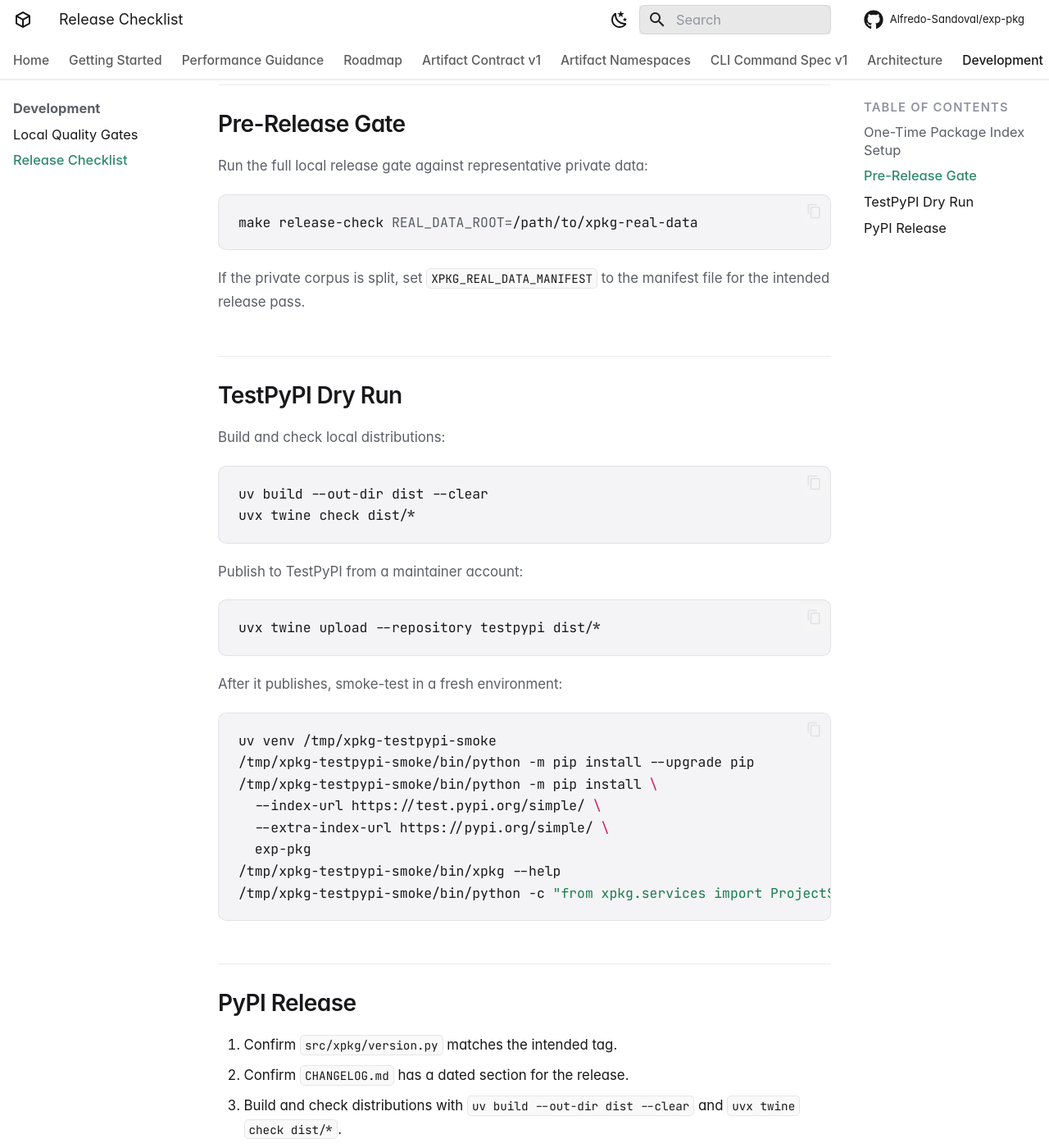
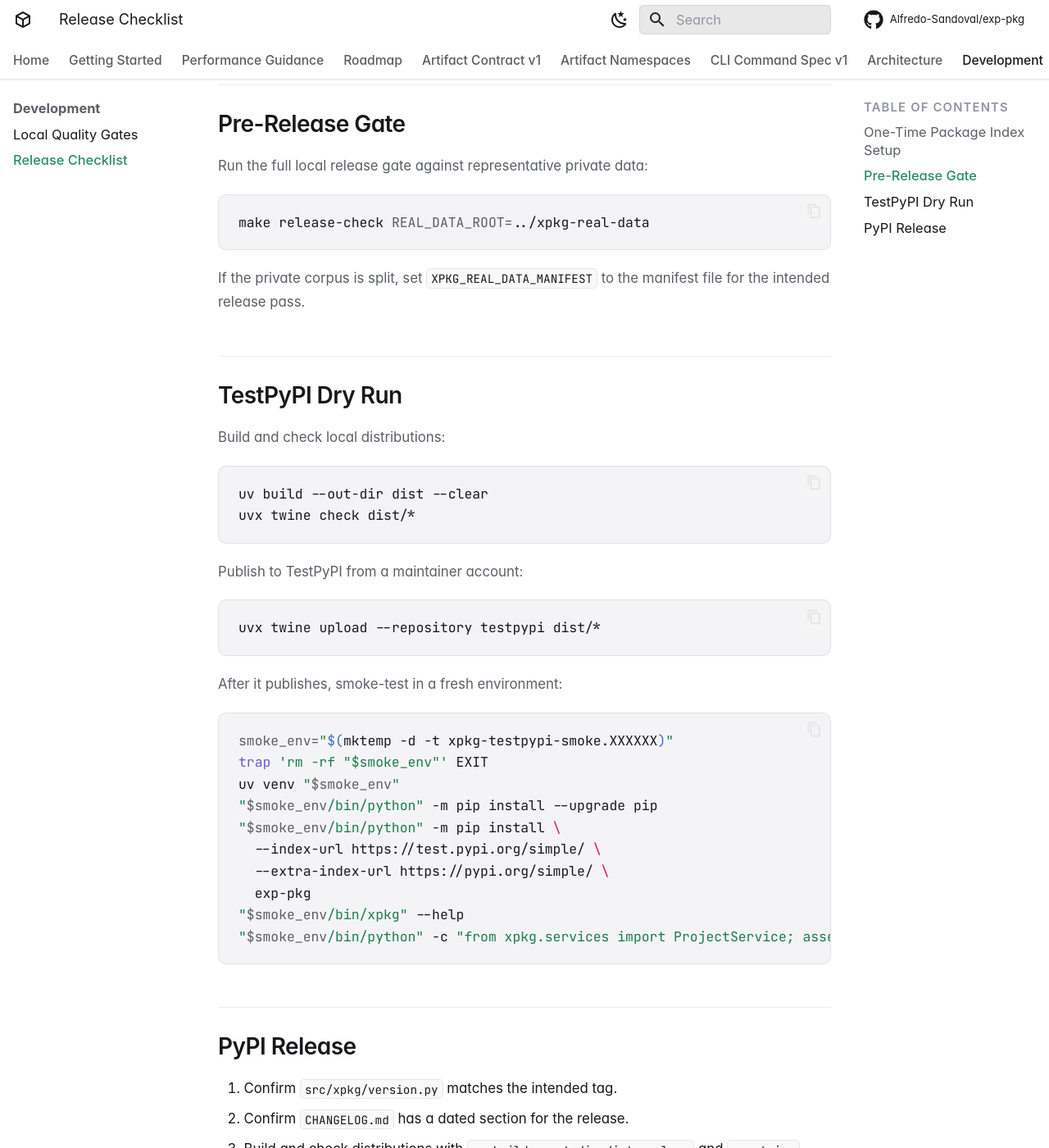
Before and after one commit to Alfredo-Sandoval/exp-pkg, an MkDocs documentation site: the page built from docs/development/release.md, in a window 1280 px wide and 1400 px high, scrolled down 675 px. Shown: the whole window at 82% size. Built offline with MkDocs 1.6.1 and Material for MkDocs 9.7.7, drawn with Linux system fonts in a browser that asks for light colours; some web fonts are replaced; comment, search, counter and statistics services are not loaded.

Commit message:
chore: remove hard-coded release paths

````diff
--- a/docs/development/release.md
+++ b/docs/development/release.md
@@ -22,7 +22,7 @@ checks distributions before publishing.
 Run the full local release gate against representative private data:
 
 ```bash
-make release-check REAL_DATA_ROOT=/path/to/xpkg-real-data
+make release-check REAL_DATA_ROOT=../xpkg-real-data
 ```
 
 If the private corpus is split, set `XPKG_REAL_DATA_MANIFEST` to the manifest
@@ -46,14 +46,16 @@ uvx twine upload --repository testpypi dist/*
 After it publishes, smoke-test in a fresh environment:
 
 ```bash
-uv venv /tmp/xpkg-testpypi-smoke
-/tmp/xpkg-testpypi-smoke/bin/python -m pip install --upgrade pip
-/tmp/xpkg-testpypi-smoke/bin/python -m pip install \
+smoke_env="$(mktemp -d -t xpkg-testpypi-smoke.XXXXXX)"
+trap 'rm -rf "$smoke_env"' EXIT
+uv venv "$smoke_env"
+"$smoke_env/bin/python" -m pip install --upgrade pip
+"$smoke_env/bin/python" -m pip install \
   --index-url https://test.pypi.org/simple/ \
   --extra-index-url https://pypi.org/simple/ \
   exp-pkg
-/tmp/xpkg-testpypi-smoke/bin/xpkg --help
-/tmp/xpkg-testpypi-smoke/bin/python -c "from xpkg.services import ProjectService; assert ProjectService"
+"$smoke_env/bin/xpkg" --help
+"$smoke_env/bin/python" -c "from xpkg.services import ProjectService; assert ProjectService"
 ```
 
 ## PyPI Release
````
Also changed, not shown: CONTRIBUTING.md (+1 -1 lines), README.md (+2 -2 lines), docs/development/local-ci.md (+3 -2 lines), docs/getting-started.md (+1 -1 lines), docs/roadmap.md (+1 -1 lines), 1 other file.
